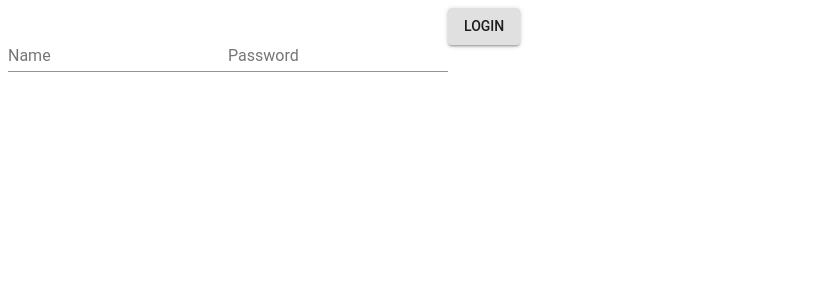
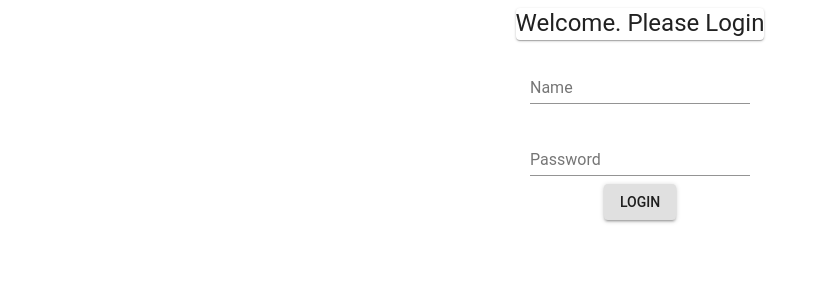
Before and after one commit to r4nd0mD3v3l0p3r/reactDemo, a React (Create React App) app in the folder ClientApp/: page / in a window 1280 px wide. Shown: the top 300 px of the page, without its empty margins (0-819 px from the left). Built offline with nearby package versions, Linux system fonts and the light colour scheme.

Commit message:
center login elementts

```diff
--- a/ClientApp/src/components/Home.js
+++ b/ClientApp/src/components/Home.js
@@ -1,10 +1,12 @@
 import React, { Component } from 'react';
 import { connect } from 'react-redux';
 import PropTypes from 'prop-types';
-import classNames from 'classnames';
+import Grid from '@material-ui/core/Grid';
 import { withStyles } from '@material-ui/core/styles';
 import TextField from '@material-ui/core/TextField';
 import Button from '@material-ui/core/Button';
+import Paper from '@material-ui/core/Paper';
+import Typography from '@material-ui/core/Typography';
 import { login } from '../actions';
 
 const classes = theme => ({
@@ -29,8 +31,24 @@ const classes = theme => ({
     input: {
         display: 'none',
     },
+    demo: {
+        height: 240,
+    },
+    paper: {
+        padding: theme.spacing.unit * 2,
+        height: '100%',
+        color: theme.palette.text.secondary,
+    },
+    control: {
+        padding: theme.spacing.unit * 2,
+    },
+    root: {
+        ...theme.mixins.gutters(),
+        paddingTop: theme.spacing.unit * 2,
+        paddingBottom: theme.spacing.unit * 2,
+        flexGrow: 1
+    },
 });
-
 
 
 class Home extends Component {
@@ -66,7 +84,17 @@ class Home extends Component {
         const { name, password } = this.state;
 
         if (!logged) {
-            return (<div>
+            return (
+                <Grid
+                    container
+                    direction="column"
+                    justify="flex-start"
+                    alignItems="center">
+                    <Paper className={classes.root} elevation={1}>
+                        <Typography variant="h5" component="h3">
+                            Welcome. Please Login
+                    </Typography>
+                    </Paper>
                     <TextField
                         id="name"
                         label="Name"
@@ -89,7 +117,7 @@ class Home extends Component {
                     <Button variant="contained" className={classes.button} onClick={this.handleLogin}>
                         Login
                 </Button>
-            </div>);
+                </Grid>);
         }
         else {
             return (
```
Lines whose indentation alone changed are shown as unchanged.
